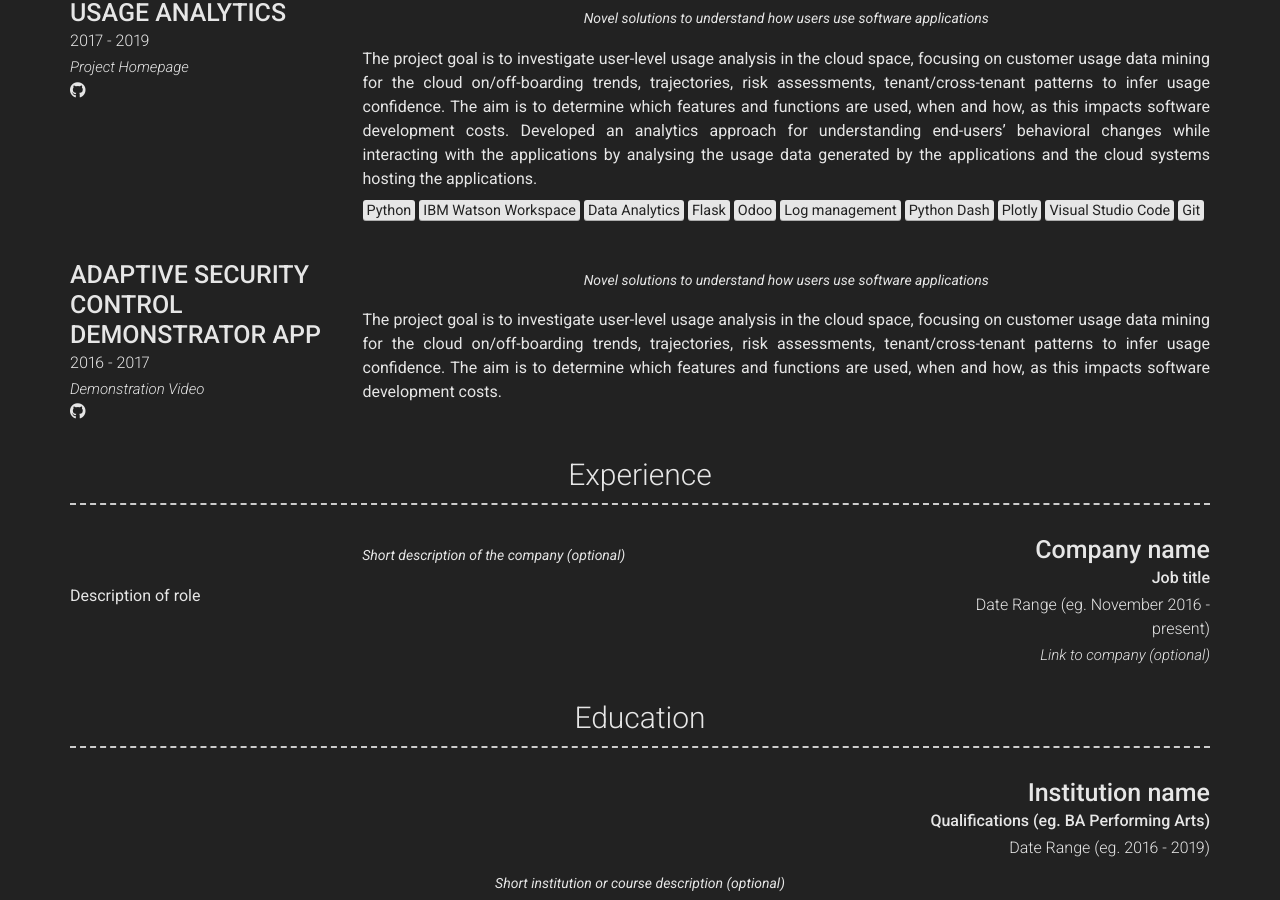
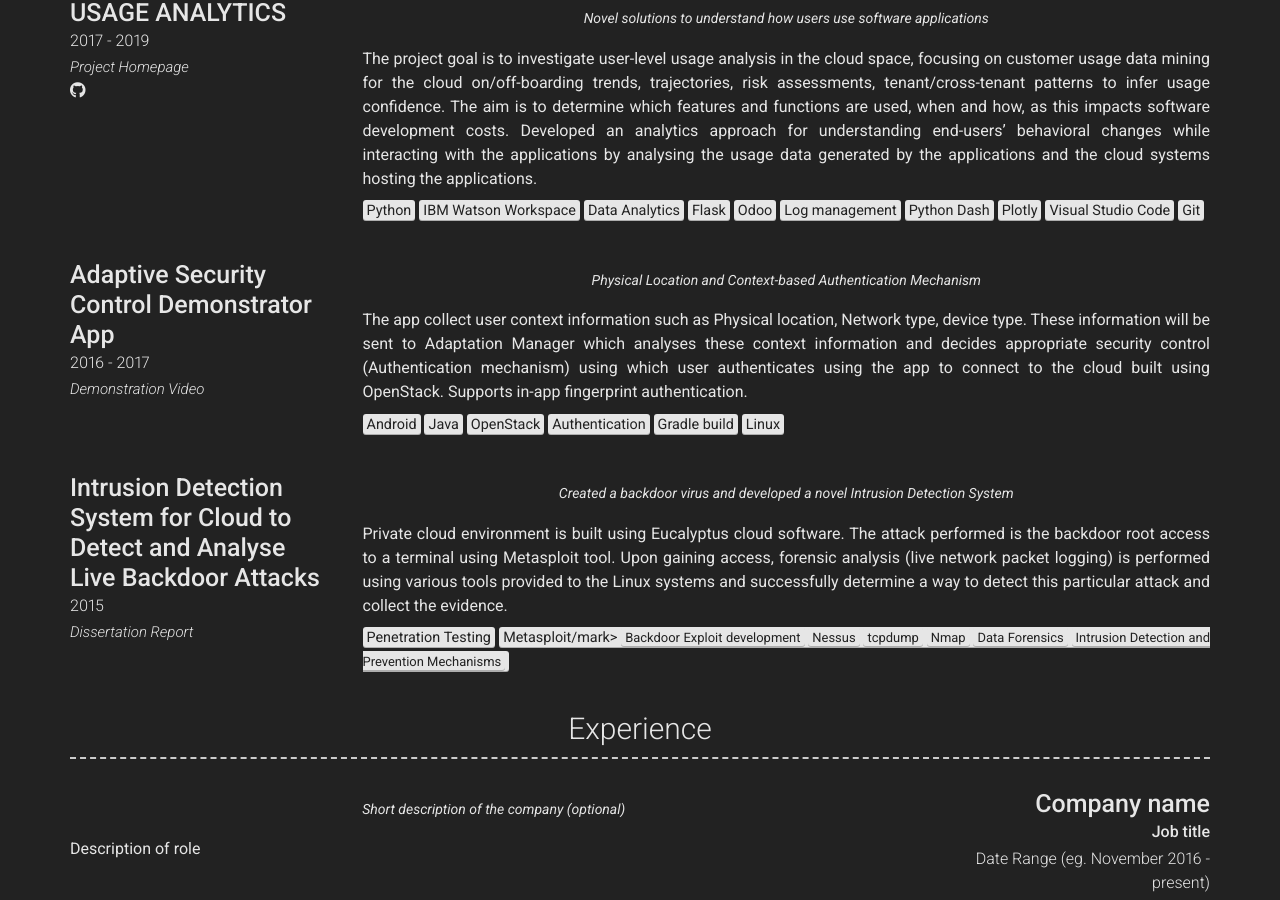
Before and after one commit to manoj-kesavulu/manoj-kesavulu.github.io, a Jekyll site: the page built from index.md, in a window 1280 px wide and 900 px high, scrolled down 719 px. Built offline with Jekyll 4.4.1, drawn with Linux system fonts in a browser that asks for light colours; nearby versions of some CDN libraries; some of the changed text lies outside the part shown.

Commit message:
project 3

```diff
--- a/_config.yml
+++ b/_config.yml
@@ -10,7 +10,7 @@ name: Manoj Kesavulu
 title: Doctoral Scholar
 email: manojpratnas@gmail.com
 # email_title: Email (Email title override)
-phone: +353894180169
+phone: "+353894180169"
 # phone_title: Phone (Phone title override)
 website: https://lero.ie/people/manoj-kesavulu
 # website_title: Web (Website title override)
@@ -64,9 +64,11 @@ about_content: | # this will include new lines to allow paragraphs
   #  - Images ![alt text](/images/landscape-trees.jpg "Trees")
 
 content:
+# Projects Section
   - title: Projects # Title for the section
     layout: list # Type of content section (list/text)
     content:
+      # Project 1
       - layout: left
         title: USAGE ANALYTICS
         caption: 2017 - 2019
@@ -85,18 +87,30 @@ content:
           <mark>Python</mark> <mark>IBM Watson Workspace</mark> <mark>Data Analytics</mark> <mark>Flask</mark> <mark>Odoo</mark> <mark>Log management</mark> <mark>Python Dash</mark> <mark>Plotly</mark> <mark>Visual Studio Code</mark> <mark>Git</mark>
       # Project 2
       - layout: left
-        title: ADAPTIVE SECURITY CONTROL DEMONSTRATOR APP
+        title: Adaptive Security Control Demonstrator App
         caption: 2016 - 2017
         link: https://drive.google.com/file/d/0B3qnAsHlYypGX1RodmM3SnFaWmM/view
         link_text: Demonstration Video
-        additional_links:
-          - title:  Github page for project
-            icon: fab fa-github
-            url: https://github.com/chintu0019/Usage-Analytics
         quote: >
-          Novel solutions to understand how users use software applications
+          Physical Location and Context-based Authentication Mechanism
         description: | # this will include new lines to allow paragraphs
-          The project goal is to investigate user-level usage analysis in the cloud space, focusing on customer usage data mining for the cloud on/off-boarding trends, trajectories, risk assessments, tenant/cross-tenant patterns to infer usage confidence. The aim is to determine which features and functions are used, when and how, as this impacts software development costs.
+          The app collect user context information such as Physical location, Network type, device type. These information will be sent to Adaptation Manager which analyses these context information and decides appropriate security control (Authentication mechanism) using which user authenticates using the app to connect to the cloud built using OpenStack. Supports in-app fingerprint authentication.
+
+          <mark>Android</mark> <mark>Java</mark> <mark>OpenStack</mark> <mark>Authentication</mark> <mark>Gradle build</mark> <mark>Linux</mark>
+      # Project 3
+      - layout: left
+        title: Intrusion Detection System for Cloud to Detect and Analyse Live Backdoor Attacks
+        caption: "2015"
+        link: https://drive.google.com/file/d/0B3qnAsHlYypGYnRkMFNmLVpCUzQ/view
+        link_text: Dissertation Report
+        quote: >
+          Created a backdoor virus and developed a novel Intrusion Detection System
+        description: | # this will include new lines to allow paragraphs
+          Private cloud environment is built using Eucalyptus cloud software. The attack performed is the backdoor root access to a terminal using Metasploit tool. Upon gaining access, forensic analysis (live network packet logging) is performed using various tools provided to the Linux systems and successfully determine a way to detect this particular attack and collect the evidence.
+
+          <mark>Penetration Testing</mark> <mark>Metasploit/mark> <mark>Backdoor Exploit development</mark> <mark>Nessus</mark> <mark>tcpdump</mark> <mark>Nmap</mark> <mark>Data Forensics</mark> <mark>Intrusion Detection and Prevention Mechanisms</mark>
+
+  # Experience Section
   - title: Experience
     layout: list
     content:
```
